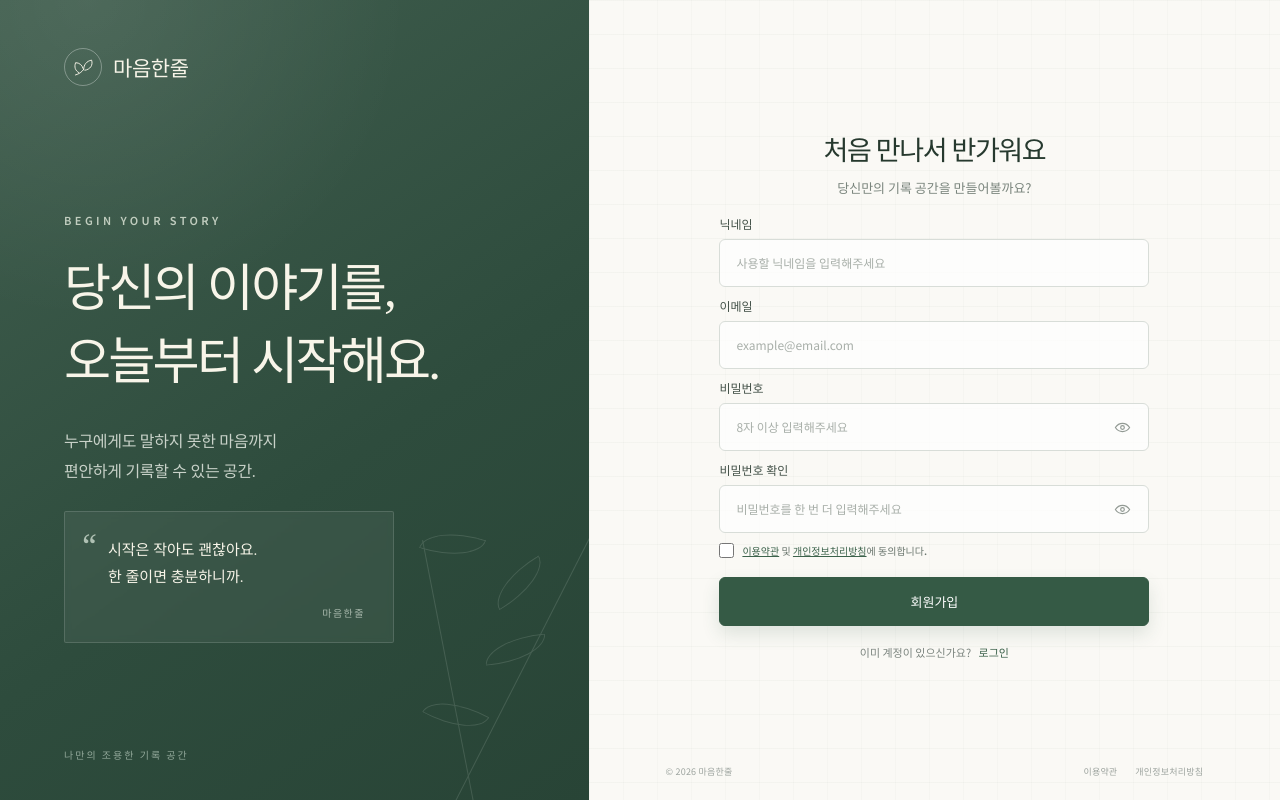
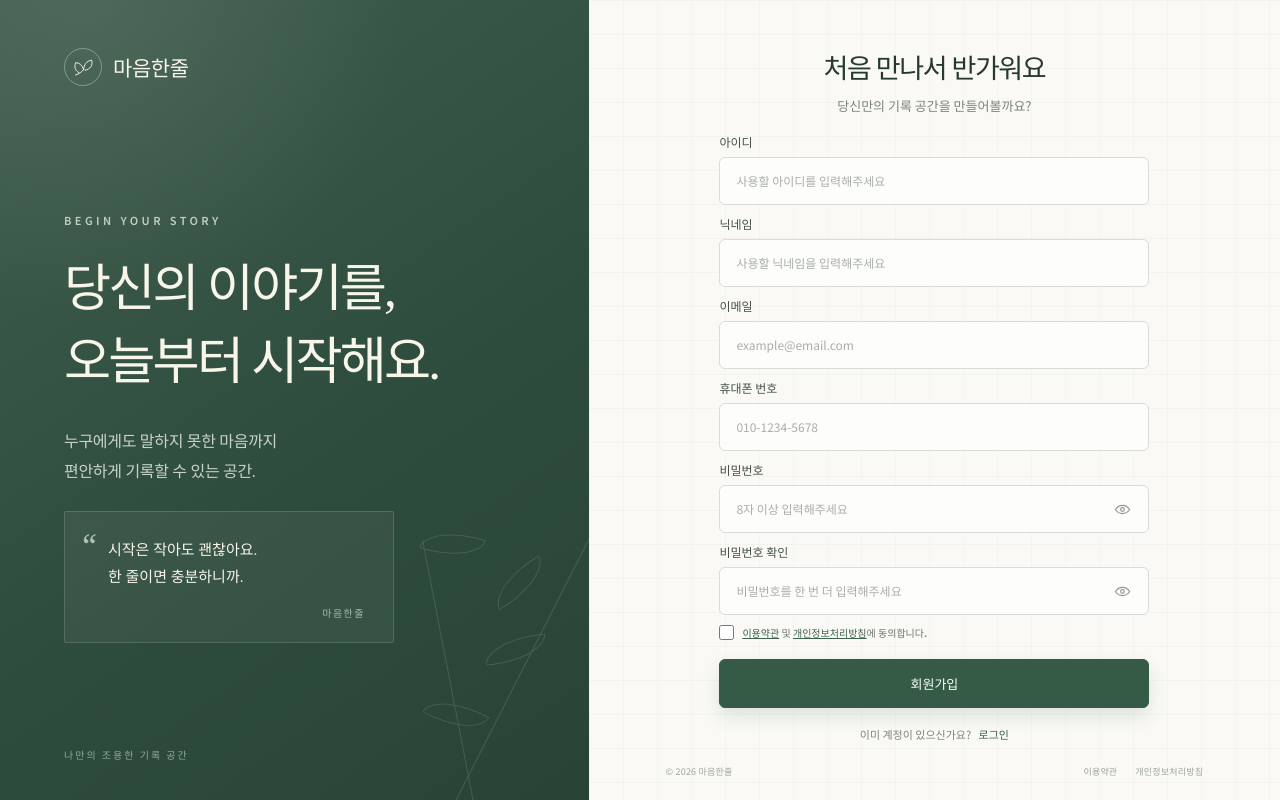
Before and after one commit to onlymi/diary-chat-web, a React (Vite) app: page /signup in a window 1280 px wide. Built offline with nearby package versions, Linux system fonts and the light colour scheme; a web font is replaced by a local one.

Commit message:
feat: add attribute of sign up factors

```diff
--- a/src/index.css
+++ b/src/index.css
@@ -15,6 +15,7 @@
 
 html {
   min-width: 320px;
+  overscroll-behavior-y: none;
   background: #f8f7f2;
 }
 
@@ -22,6 +23,7 @@ body {
   margin: 0;
   min-width: 320px;
   min-height: 100vh;
+  overscroll-behavior-y: none;
 }
 
 button,
--- a/src/pages/SignupPage.tsx
+++ b/src/pages/SignupPage.tsx
@@ -99,6 +99,25 @@ function SignupPage() {
 
           <form onSubmit={handleSubmit}>
             <div className="signup-field">
+              <label htmlFor="user-id">아이디</label>
+              <input
+                id="user-id"
+                name="userId"
+                type="text"
+                placeholder="사용할 아이디를 입력해주세요"
+                autoComplete="username"
+                minLength={4}
+                maxLength={20}
+                pattern="[A-Za-z0-9_]+"
+                title="영문, 숫자, 밑줄만 사용할 수 있어요."
+                required
+              />
+              <span className="field-hint">
+                영문, 숫자, 밑줄을 사용해 4자 이상 20자 이하로 입력해주세요.
+              </span>
+            </div>
+
+            <div className="signup-field">
               <label htmlFor="nickname">닉네임</label>
               <input
                 id="nickname"
@@ -123,6 +142,21 @@ function SignupPage() {
                 type="email"
                 placeholder="example@email.com"
                 autoComplete="email"
+                required
+              />
+            </div>
+
+            <div className="signup-field">
+              <label htmlFor="phone-number">휴대폰 번호</label>
+              <input
+                id="phone-number"
+                name="phoneNumber"
+                type="tel"
+                placeholder="010-1234-5678"
+                autoComplete="tel"
+                inputMode="tel"
+                pattern="01[016789]-?[0-9]{3,4}-?[0-9]{4}"
+                title="휴대폰 번호를 올바르게 입력해주세요."
                 required
               />
             </div>
@@ -212,7 +246,7 @@ function SignupPage() {
           </form>
 
           <p className="signup-link login-link">
-            이미 계정이 있으신가요? <Link to="/login">로그인</Link>
+            이미 계정이 있으신가요? <Link to="/">로그인</Link>
           </p>
         </div>
 
--- a/src/styles/AuthPage.css
+++ b/src/styles/AuthPage.css
@@ -7,6 +7,19 @@
   grid-template-columns: minmax(420px, 46%) minmax(540px, 54%);
   align-items: start;
   min-height: 100vh;
+}
+
+.login-page:not(.signup-page) {
+  height: 100vh;
+  height: 100svh;
+  overflow: hidden;
+}
+
+.login-page:not(.signup-page) > .form-panel {
+  height: 100%;
+  min-height: 0;
+  overflow-y: auto;
+  overscroll-behavior-y: none;
 }
 
 .story-panel {
```
Also changed, not shown: 2 other files (tests, documents, lock files or other folders).
